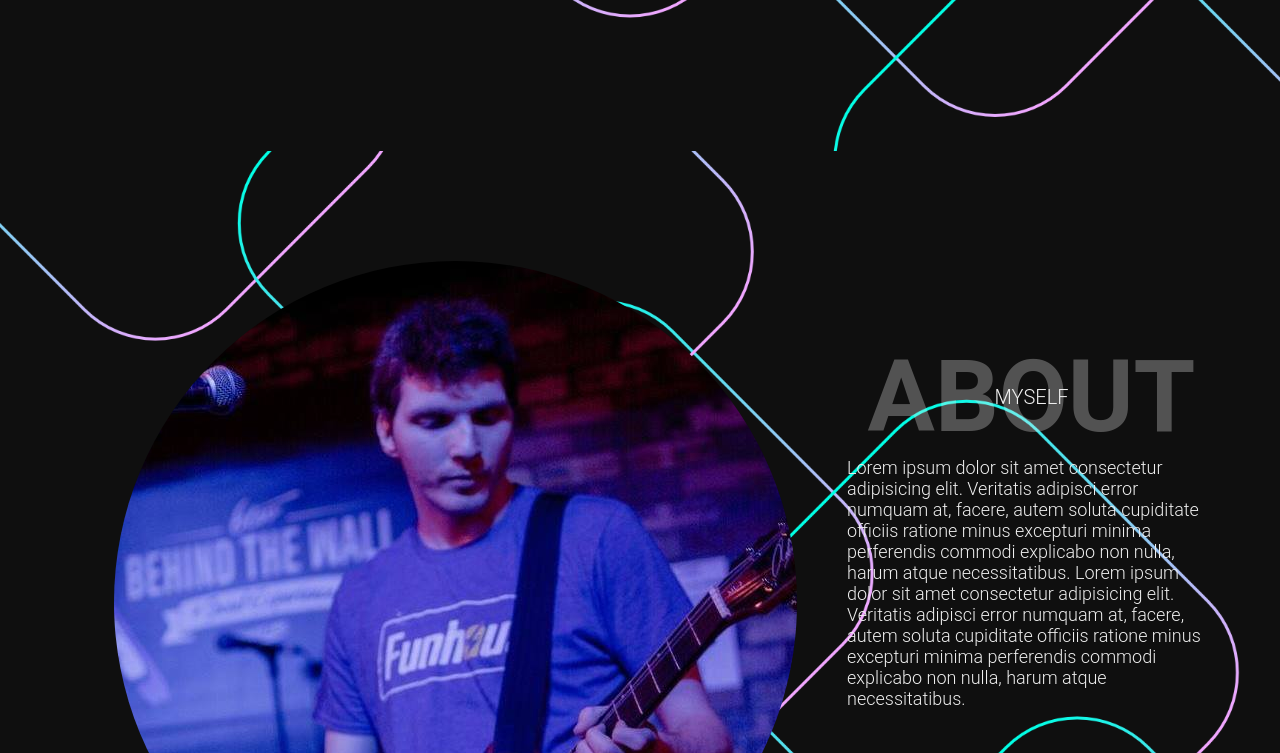
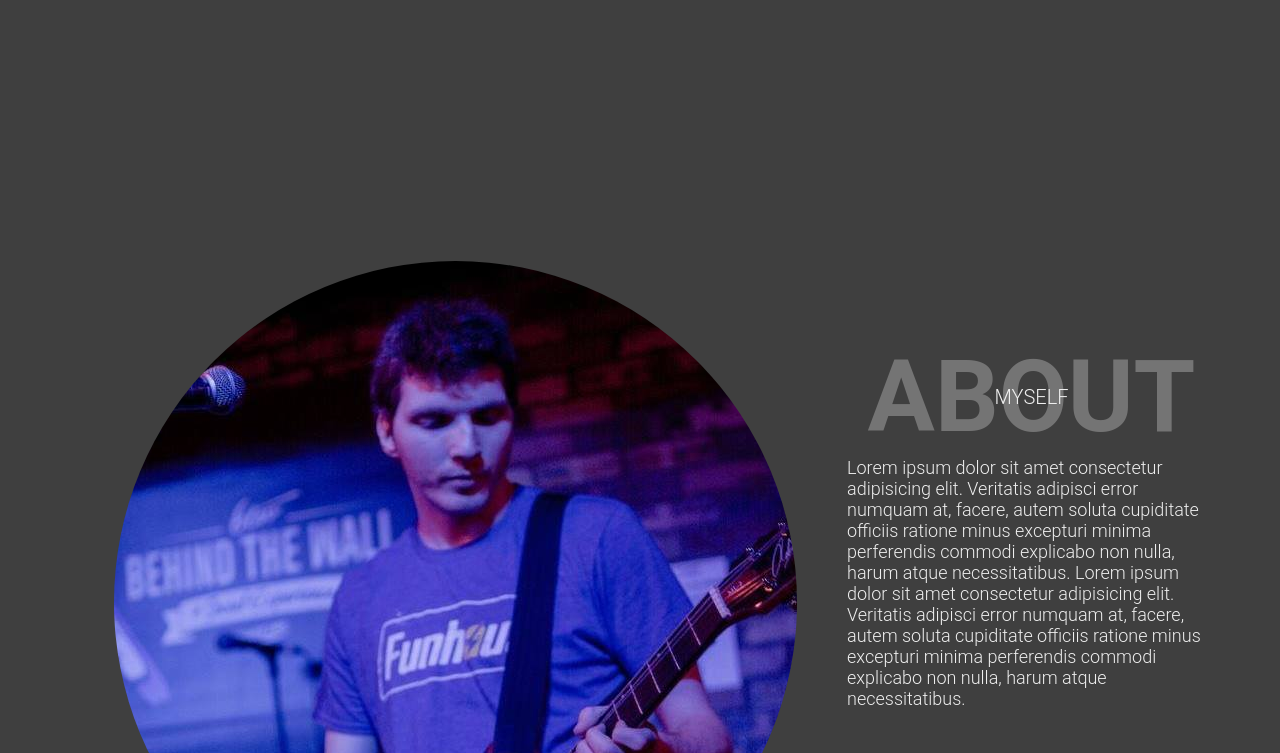
Before and after one commit to nyrro/portfolio, a plain HTML site: page index.html in a window 1280 px wide. Shown: the part 649-1402 px from the top of the page. Drawn offline with nearby package versions, Linux system fonts and the light colour scheme.

Commit message:
Add files via upload

```diff
--- a/styles.css
+++ b/styles.css
@@ -13,7 +13,8 @@ html {
 body {
     width: 100%;
     height: 100%;
-    background: url("images/Chainlinks.png") no-repeat center fixed;
+    background: #3f3f3f;
+    /* background: url("images/Chainlinks.png") no-repeat center fixed; */
     background-size: cover;
 }
 
```
